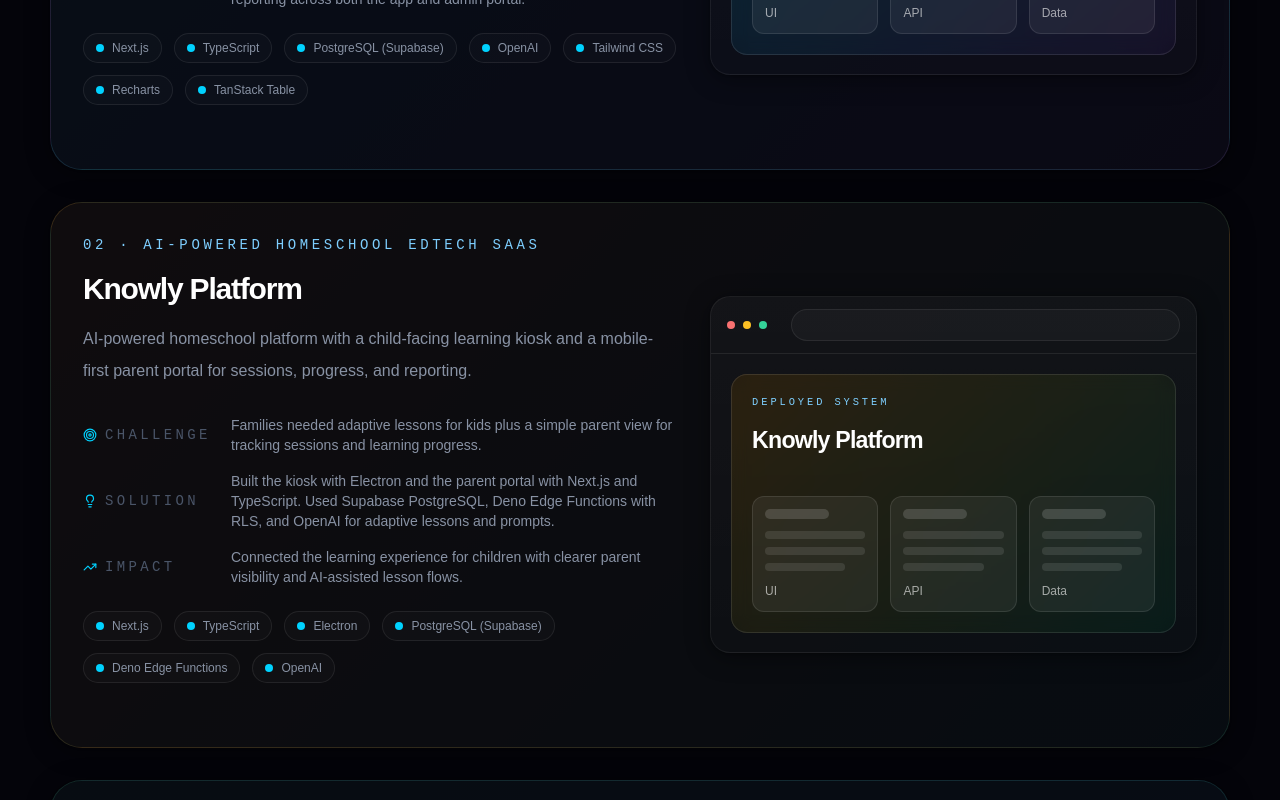
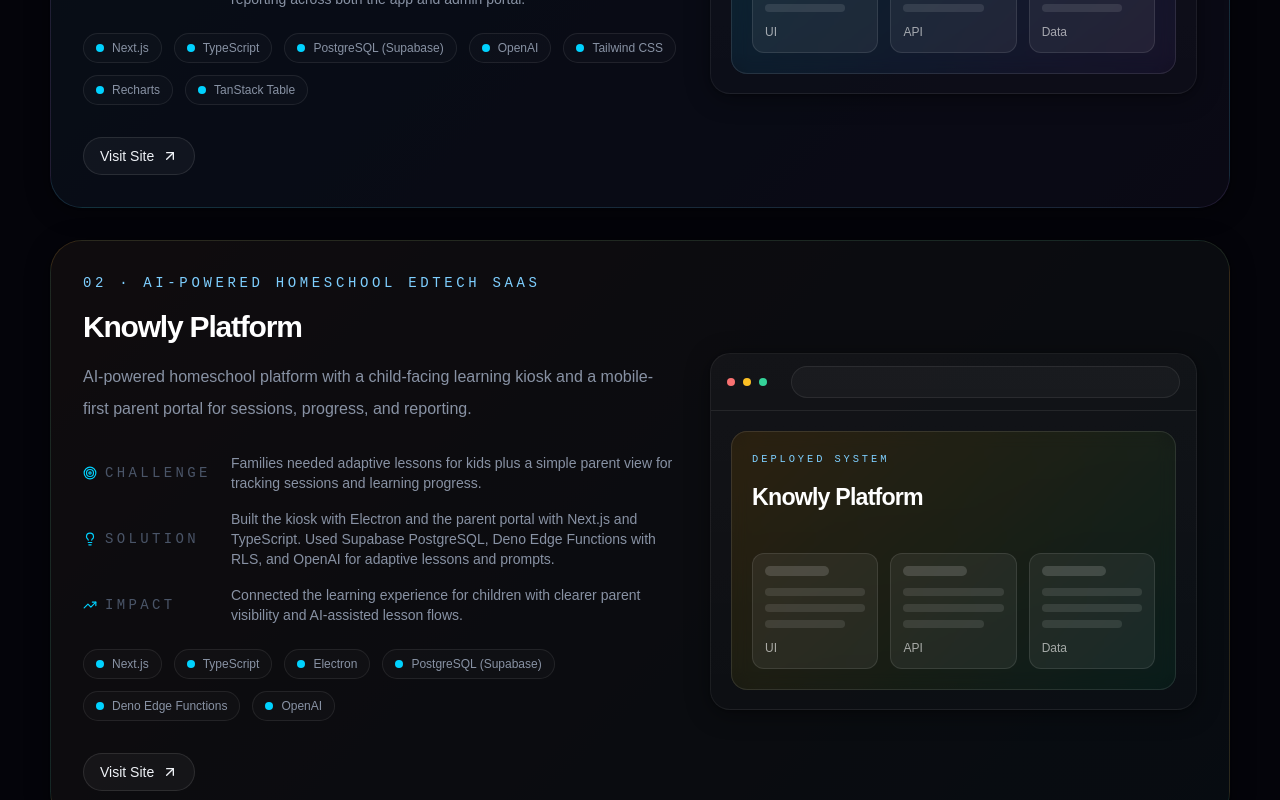
Before and after one commit to Azmat7860/Personal_Portfolio, a Next.js app: page /projects in a window 1280 px wide. Shown: the part 780-1580 px from the top of the page. Built offline with nearby package versions, Linux system fonts and the light colour scheme.

Commit message:
added links for projects

```diff
--- a/src/app/projects/page.tsx
+++ b/src/app/projects/page.tsx
@@ -124,7 +124,7 @@
                             }
                             className="inline-flex cursor-pointer items-center gap-2 rounded-full border border-white/10 bg-white/[0.04] px-4 py-2 text-[var(--text-primary)] hover:border-white/20"
                           >
-                            {key === "live" ? "Live Demo" : "GitHub"}
+                            {key === "live" ? "Visit Site" : "GitHub"}
                             <ArrowUpRight className="size-4" />
                           </a>
                         ))}
--- a/src/components/sections/ProjectsSection.tsx
+++ b/src/components/sections/ProjectsSection.tsx
@@ -110,7 +110,7 @@
                             className="inline-flex cursor-pointer items-center gap-2 rounded-full border border-white/10 bg-white/[0.04] px-4 py-2 text-[var(--text-primary)] hover:border-white/20"
                           >
                             {key === "live"
-                              ? "Live Demo"
+                              ? "Visit Site"
                               : key === "github"
                                 ? "GitHub"
                                 : "Case Study"}
--- a/src/data/projects.ts
+++ b/src/data/projects.ts
@@ -24,7 +24,10 @@
       "TanStack Table",
     ],
     category: "fullstack",
-    links: { caseStudy: "/projects#highgear-platform" },
+    links: {
+      caseStudy: "/projects#highgear-platform",
+      live: "https://www.highgeardata.com/",
+    },
     featured: true,
     gradient:
       "linear-gradient(135deg, rgba(0, 210, 255, 0.16), rgba(139, 92, 246, 0.12))",
@@ -52,7 +55,10 @@
       "OpenAI",
     ],
     category: "fullstack",
-    links: { caseStudy: "/projects#knowly-platform" },
+    links: {
+      caseStudy: "/projects#knowly-platform",
+      live: "https://www.knowlyeducation.com/",
+    },
     featured: true,
     gradient:
       "linear-gradient(135deg, rgba(245, 158, 11, 0.16), rgba(16, 185, 129, 0.12))",
```
